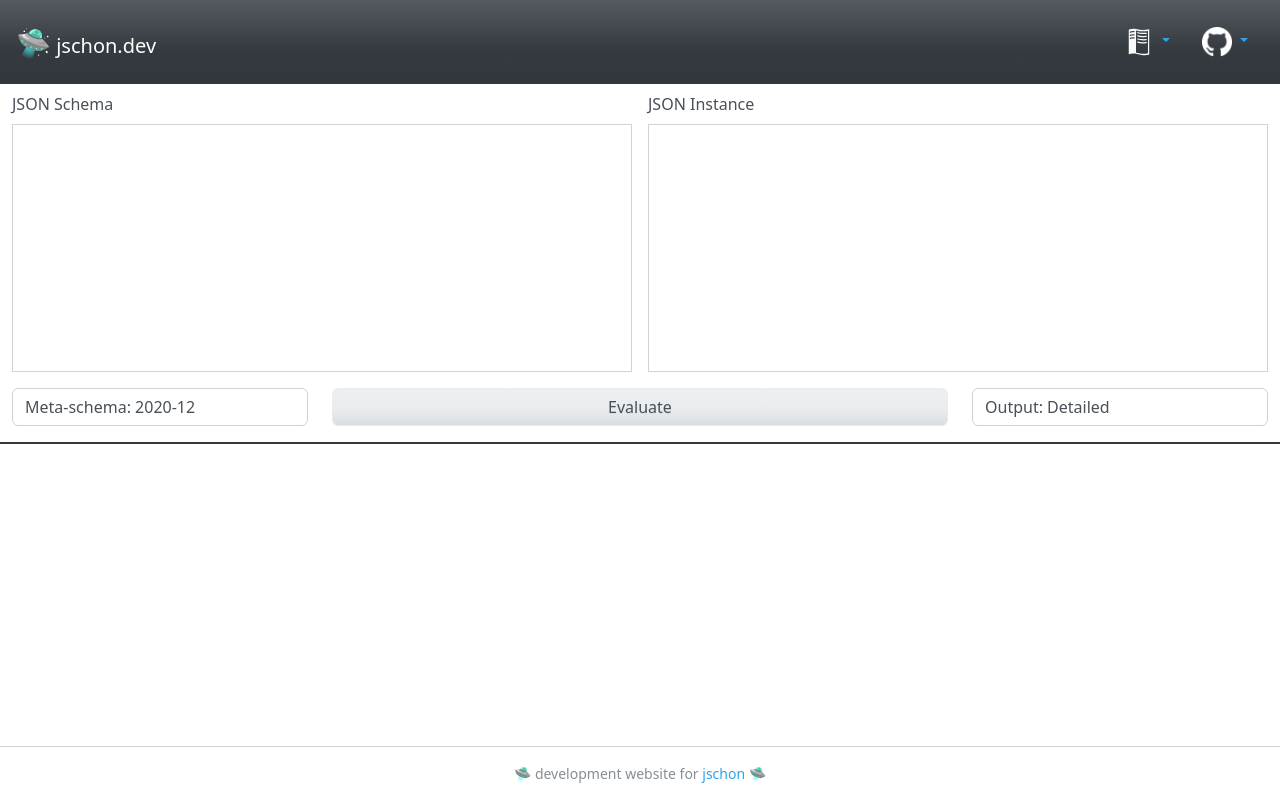
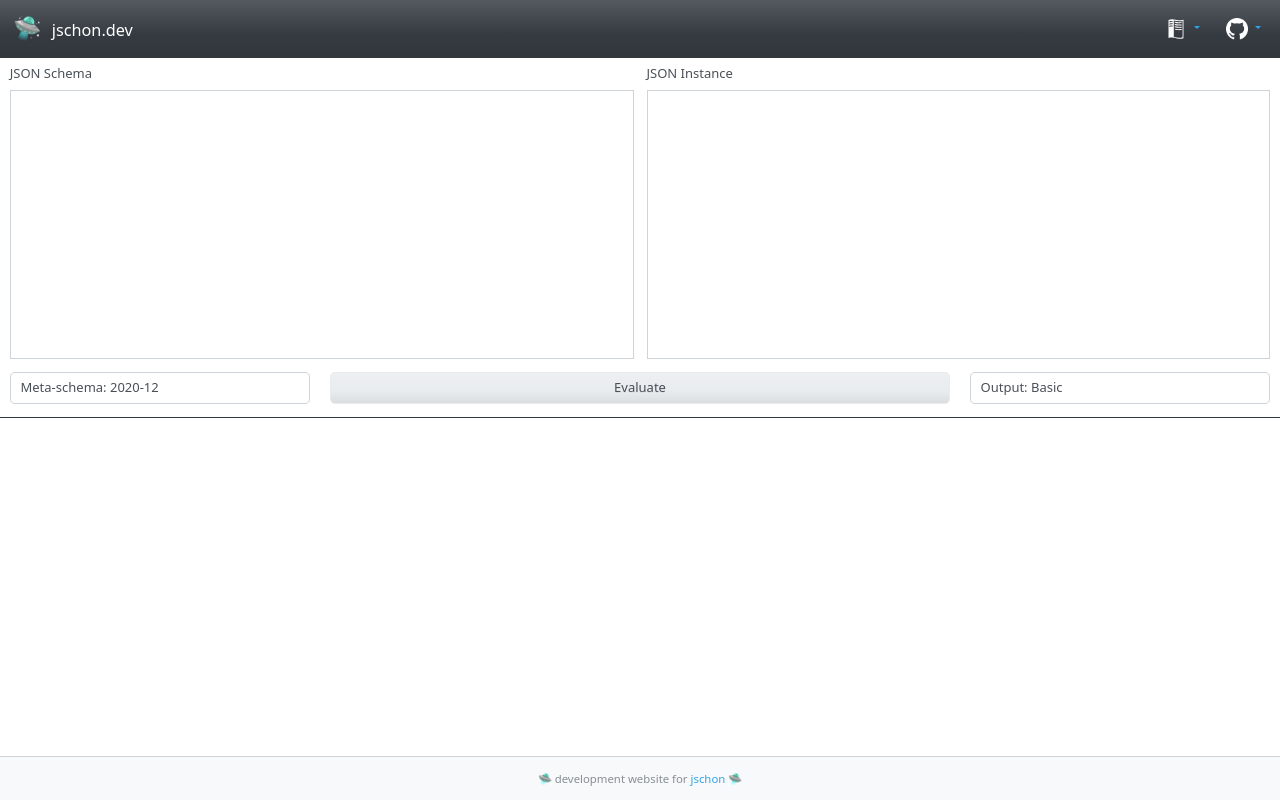
Before and after one commit to marksparkza/jschon.dev, a Python web app: template ui/templates/index.html in a window 1280 px wide. Run offline with Jinja, Linux system fonts and the light colour scheme; the template is opened without the code that fills it, so the values that code supplies are empty; some libraries are stand-ins or nearby versions.

Commit message:
Compact UI

```diff
--- a/ui/static/scripts/ui.js
+++ b/ui/static/scripts/ui.js
@@ -3,7 +3,7 @@ ace.config.set("basePath", "/static/ace-builds/src-min-noconflict");
 editorOptions = {
     mode: "ace/mode/json",
     theme: "ace/theme/clouds",
-    fontSize: "12.25px",
+    fontSize: "12px",
     printMargin: false,
     highlightActiveLine: false,
 };
--- a/ui/templates/index.html
+++ b/ui/templates/index.html
@@ -1,5 +1,5 @@
 <!DOCTYPE html>
-<html lang="en">
+<html lang="en" style="font-size: 13px">
 <head>
     <meta charset="utf-8">
     <meta name="viewport" content="width=device-width, initial-scale=1, shrink-to-fit=no">
@@ -13,14 +13,14 @@
 <body>
 
 <div class="d-flex flex-column min-vh-100">
-    <nav class="navbar navbar-dark bg-dark p-3">
-        <a class="navbar-brand">
-            <span class="fs-3">🛸</span> jschon.dev
+    <nav class="navbar navbar-dark bg-dark p-2">
+        <a href="" class="navbar-brand pb-2">
+            <span class="fs-3 mx-2">🛸</span> jschon.dev
         </a>
         <ul class="nav justify-content-end">
             <li class="nav-item dropdown" title="documentation">
                 <a class="nav-link dropdown-toggle" data-bs-toggle="dropdown" href="#">
-                    <img src="/static/images/readthedocs-logo-light.svg" style="height: 30px">
+                    <img src="/static/images/readthedocs-logo-light.svg" style="height: 22px">
                 </a>
                 <div class="dropdown-menu dropdown-menu-end">
                     <a class="dropdown-item" href="https://jschon.readthedocs.io/en/stable/" target="_blank">stable</a>
@@ -29,7 +29,7 @@
             </li>
             <li class="nav-item dropdown" title="source code">
                 <a class="nav-link dropdown-toggle" data-bs-toggle="dropdown" href="#">
-                    <img src="/static/images/GitHub-Mark-Light-64px.png" style="height: 30px">
+                    <img src="/static/images/GitHub-Mark-Light-64px.png" style="height: 22px">
                 </a>
                 <div class="dropdown-menu dropdown-menu-end">
                     <a class="dropdown-item" href="https://github.com/marksparkza/jschon" target="_blank">jschon</a>
@@ -40,7 +40,7 @@
     </nav>
 
     <main class="flex-grow-1">
-        <div id="input-panel" class="container-fluid d-flex flex-column border-bottom border-dark border-2"
+        <div id="input-panel" class="container-fluid d-flex flex-column border-bottom border-dark"
              style="height: 45vh" onresize="schemaEditor.resize(); instanceEditor.resize();">
             <div class="d-flex flex-row mt-2 flex-grow-1">
                 <div id="schema-panel" class="pb-4 mb-2 pe-2" style="width: 50%">
@@ -66,8 +66,8 @@
                 <div class="col">
                     <select id="output-format" class="form-control">
                         <option value="flag">Output: Flag</option>
-                        <option value="basic">Output: Basic</option>
-                        <option value="detailed" selected>Output: Detailed</option>
+                        <option value="basic" selected>Output: Basic</option>
+                        <option value="detailed">Output: Detailed</option>
                         <option value="verbose">Output: Verbose</option>
                     </select>
                 </div>
@@ -82,8 +82,8 @@
         </div>
     </main>
 
-    <hr>
-    <footer class="d-flex justify-content-center px-3 pb-3">
+    <hr class="mb-0 mt-2">
+    <footer class="d-flex justify-content-center p-3 bg-light">
         <small class="text-muted">
             🛸 development website for
             <a class="text-decoration-none" href="https://github.com/marksparkza/jschon" target="_blank">
```
